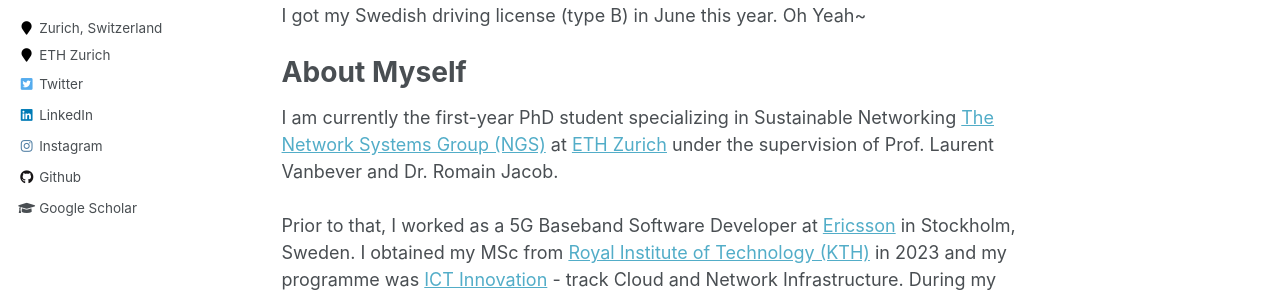
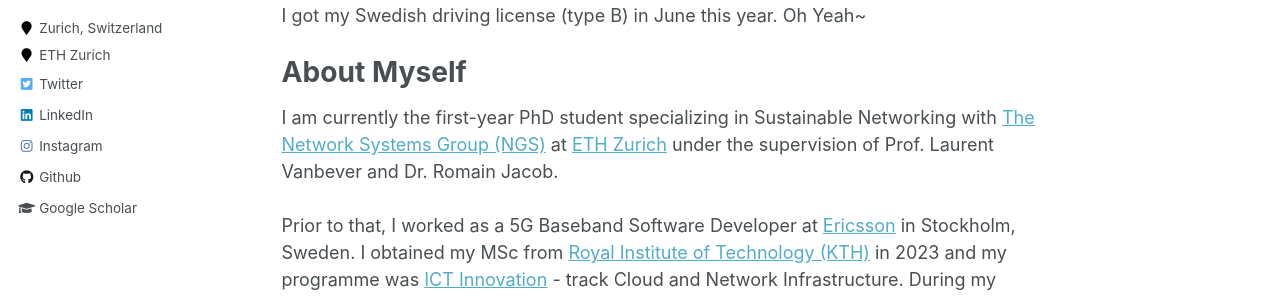
Before and after one commit to wangweiran0129/wangweiran0129.github.io, a Jekyll site: the page built from _pages/about.html, in a window 1280 px wide and 900 px high. Shown: the part 336-633 px from the top of the window. Built offline with Jekyll 4.4.1, drawn with Linux system fonts in a browser that asks for light colours.

Commit message:
Fix two small typos

```diff
--- a/_pages/about.html
+++ b/_pages/about.html
@@ -18,7 +18,7 @@
 <br>
 
 <h1>About Myself</h1>
-I am currently the first-year PhD student specializing in Sustainable Networking <a href="https://nsg.ee.ethz.ch/">The Network Systems Group (NGS)</a> at <a href="https://ee.ethz.ch/">ETH Zurich</a> under the supervision of Prof. Laurent Vanbever and Dr. Romain Jacob.
+I am currently the first-year PhD student specializing in Sustainable Networking with <a href="https://nsg.ee.ethz.ch/">The Network Systems Group (NGS)</a> at <a href="https://ee.ethz.ch/">ETH Zurich</a> under the supervision of Prof. Laurent Vanbever and Dr. Romain Jacob.
 <br>
 <br>
 Prior to that, I worked as a 5G Baseband Software Developer at <a href="https://www.ericsson.com/en">Ericsson</a> in Stockholm, Sweden. I obtained my MSc from <a href="https://www.kth.se/en">Royal Institute of Technology (KTH)</a> in 2023 and my programme was <a href="https://www.kth.se/en/studies/master/ict-innovation">ICT Innovation</a> - track Cloud and Network Infrastructure. During my master study, I did an one-year exchange during the 2021-2022 academic year at <a href="https://www.epfl.ch/en/">Swiss Federal Institute of Technology in Lausanne (EPFL)</a> in Switzerland where I also finished my master thesis. I achieved my BSc majoring in Software Engineering <a href="https://en.dlut.edu.cn/">Dalian University of Technology (DUT)</a> in Dalian, China in 2020.
--- a/_pages/cv.html
+++ b/_pages/cv.html
@@ -14,7 +14,7 @@
 <h1>Educational Background</h1>
 <ul>
   <li>
-    <b>PhD in Sustainable Networking</b>, <a href="https://nsg.ee.ethz.ch/">Swiss Federal Institute of Technology in Zurich (ETH)</a>, Zurich, Switzerland (starting from Oct 2024)
+    <b>PhD in Sustainable Networking</b>, <a href="https://nsg.ee.ethz.ch/">Swiss Federal Institute of Technology in Zurich (ETH)</a>, Zurich, Switzerland (Oct 2024 - Ongoing)
     <ul>
       <li>Supervisors: <a href="https://nsg.ee.ethz.ch/people/laurent-vanbever/">Prof. Laurent Vanbever</a> and <a href="https://nsg.ee.ethz.ch/people/romain-jacob/">Dr. Romain Jacob</a></li>
     </ul>
```
